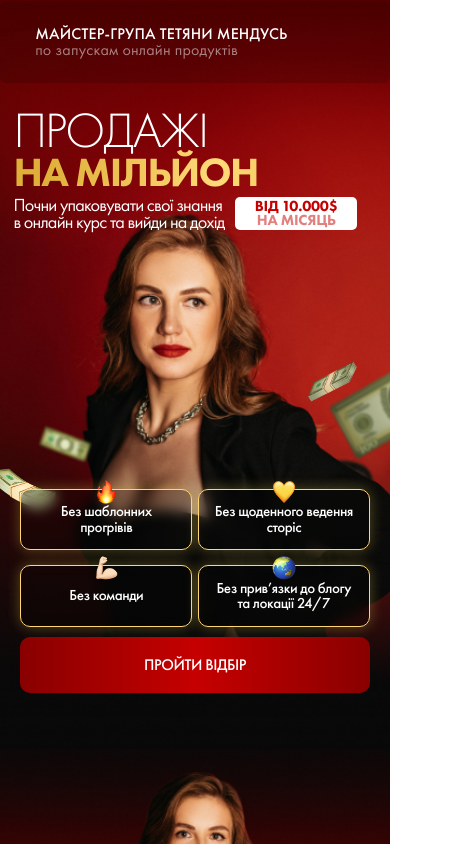
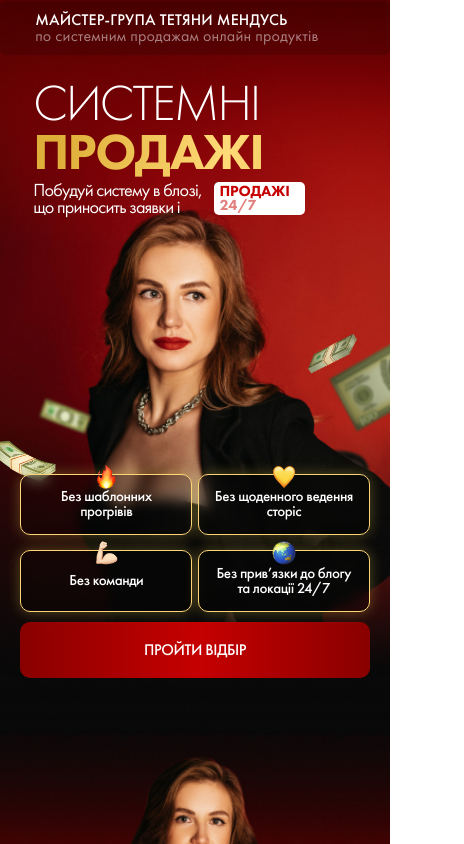
Before and after one commit to RomanIsaiev/work-website-43-copy, a website built with Vite: page index.html in a window 390 px wide. Shown: the top 844 px of the page, 464 px wide, since content can reach past the window. Built offline with nearby package versions, Linux system fonts and the light colour scheme.

Commit message:
fix and update

```diff
--- a/index.html
+++ b/index.html
@@ -15,27 +15,25 @@
       <div class="master-wrapper-mobile">
         <p class="master-text">
           Майстер-група Тетяни Мендусь<br />
-          <span>по запускам онлайн продуктів</span>
+          <span>по системним продажам онлайн продуктів</span>
         </p>
       </div>
       <div class="container">
         <div class="master-wrapper-desktop">
           <p class="master-text">
             Майстер-група Тетяни Мендусь<br />
-            <span>по запускам онлайн курсів для б’юті</span>
+            <span>по системним продажам онлайн продуктів</span>
           </p>
         </div>
         <div class="header-title-contianer" data-aos="fade-right">
-          <h1 class="title">продажі</h1>
-          <p class="subtitle">на мільйон</p>
+          <h1 class="title">СИСТЕМНІ</h1>
+          <p class="subtitle">ПРОДАЖІ</p>
         </div>
         <div class="desc-wrapper">
-          <p class="text">
-            Почни упаковувати свої знання в онлайн курс та вийди на дохід
-          </p>
+          <p class="text">Побудуй систему в блозі, що приносить заявки і</p>
           <p class="price">
-            від 10.000$ <br />
-            <span>на місяць</span>
+            ПРОДАЖІ <br />
+            <span>24/7</span>
           </p>
         </div>
         <div class="benefits-container">
--- a/src/scss/components/_header.scss
+++ b/src/scss/components/_header.scss
@@ -78,13 +78,13 @@
   }
 
   .header-title-contianer {
-    @include mx.adaptive("padding-left", 56, 13, 0);
+    @include mx.adaptive("padding-left", 56, 33, 0);
   }
 
   .title {
     color: #fff;
     font-family: "Futura PT";
-    @include mx.adaptive("font-size", 160, 49, 0);
+    @include mx.adaptive("font-size", 180, 50, 0);
     font-style: normal;
     font-weight: 300;
     line-height: 70%; /* 192px */
@@ -98,7 +98,7 @@
 
   .subtitle {
     font-family: "Futura PT";
-    @include mx.adaptive("font-size", 130, 40, 0);
+    @include mx.adaptive("font-size", 150, 50, 0);
     font-style: normal;
     font-weight: 600;
     line-height: 120%; /* 156px */
@@ -128,7 +128,7 @@
 // }
 
 .master-wrapper-mobile {
-  padding: 15px 25px;
+  padding: 1px 25px;
   border-radius: 6px;
   background: rgba(0, 0, 0, 0.15);
   width: 100%;
@@ -152,7 +152,7 @@
 }
 
 .master-text {
-  @include mx.adaptive("max-width", 390, 275, 0);
+  @include mx.adaptive("max-width", 390, 320, 0);
   padding: calc(10px + (15 - 10) * ((100vw - 375px) / (1920 - 375)))
     calc(10px + (25 - 10) * ((100vw - 375px) / (1920 - 375)));
   border-radius: 6px;
@@ -183,7 +183,7 @@
   display: flex;
   align-items: center;
 
-  @include mx.adaptive("padding-left", 56, 13, 0);
+  @include mx.adaptive("padding-left", 56, 33, 0);
 
   @include mx.adaptive("gap", 8, 4, 0);
 
@@ -204,7 +204,7 @@
     line-height: 90%; /* 36px */
     letter-spacing: -0.8px;
 
-    @include mx.adaptive("max-width", 500, 215, 0);
+    @include mx.adaptive("max-width", 400, 175, 0);
   }
 
   .price {
@@ -214,7 +214,7 @@
     background: #fff;
 
     color: #c60000;
-    text-align: center;
+    // text-align: center;
     font-family: "Futura PT";
     @include mx.adaptive("font-size", 34, 15, 0);
     font-style: normal;
@@ -222,7 +222,7 @@
     line-height: 90%; /* 27px */
     @include mx.adaptive("letter-spacing", -0.6, -0.26, 0);
     text-transform: uppercase;
-    @include mx.adaptive("max-width", 224, 121, 0);
+    @include mx.adaptive("max-width", 200, 90, 0);
     width: 100%;
   }
 
--- a/src/scss/components/_installment.scss
+++ b/src/scss/components/_installment.scss
@@ -1,7 +1,7 @@
 @use "../utils/mixins" as mx;
 
 .pay-parts {
-  padding: 30px 60px;
+  padding: 30px calc(15px + (60 - 15) * ((100vw - 375px) / (1920 - 375)));
 
   .inner-box {
     display: flex;
@@ -18,7 +18,7 @@
   text-align: center;
   font-family: "Futura PT";
   font-size: 150px;
-  @include mx.adaptive("font-size", 150, 100, 0);
+  @include mx.adaptive("font-size", 150, 50, 0);
   font-style: normal;
   font-weight: 600;
   line-height: 120%; /* 180px */
@@ -29,7 +29,7 @@
   color: #090909;
   text-align: center;
   font-family: "Futura PT";
-  @include mx.adaptive("font-size", 64, 42, 0);
+  @include mx.adaptive("font-size", 54, 22, 0);
   font-style: normal;
   font-weight: 600;
   line-height: 90%; /* 57.6px */
@@ -38,8 +38,8 @@
 
 .banks-image {
   display: block;
-  @include mx.adaptive("width", 170, 120, 0);
-  @include mx.adaptive("heigth", 110, 80, 0);
+  @include mx.adaptive("width", 170, 100, 0);
+  @include mx.adaptive("heigth", 110, 60, 0);
 }
 
 // installment
--- a/src/scss/components/_tariffs-category.scss
+++ b/src/scss/components/_tariffs-category.scss
@@ -11,7 +11,7 @@
   .category-title {
     text-align: center;
     font-family: "Futura PT";
-    @include mx.adaptive("font-size", 100, 70, 0);
+    @include mx.adaptive("font-size", 100, 40, 0);
     font-style: normal;
     font-weight: 600;
     line-height: 90%; /* 90px */
@@ -34,11 +34,11 @@
     color: #fff;
     text-align: center;
     font-family: "Futura PT";
-    @include mx.adaptive("font-size", 120, 90, 0);
+    @include mx.adaptive("font-size", 120, 40, 0);
     font-style: normal;
     font-weight: 300;
     line-height: 100%; /* 144px */
-    @include mx.adaptive("letter-spacing", -8.5, -6, 0);
+    @include mx.adaptive("letter-spacing", -8.5, -3, 0);
     text-transform: uppercase;
   }
 }
@@ -51,7 +51,7 @@
 }
 
 .category-item {
-  @include mx.adaptive("max-width", 429, 240, 0);
+  @include mx.adaptive("max-width", 429, 320, 0);
   width: 100%;
   border-radius: 13px;
 }
```
Also changed, not shown: src/img/webp/background-mobile-1x.webp.
